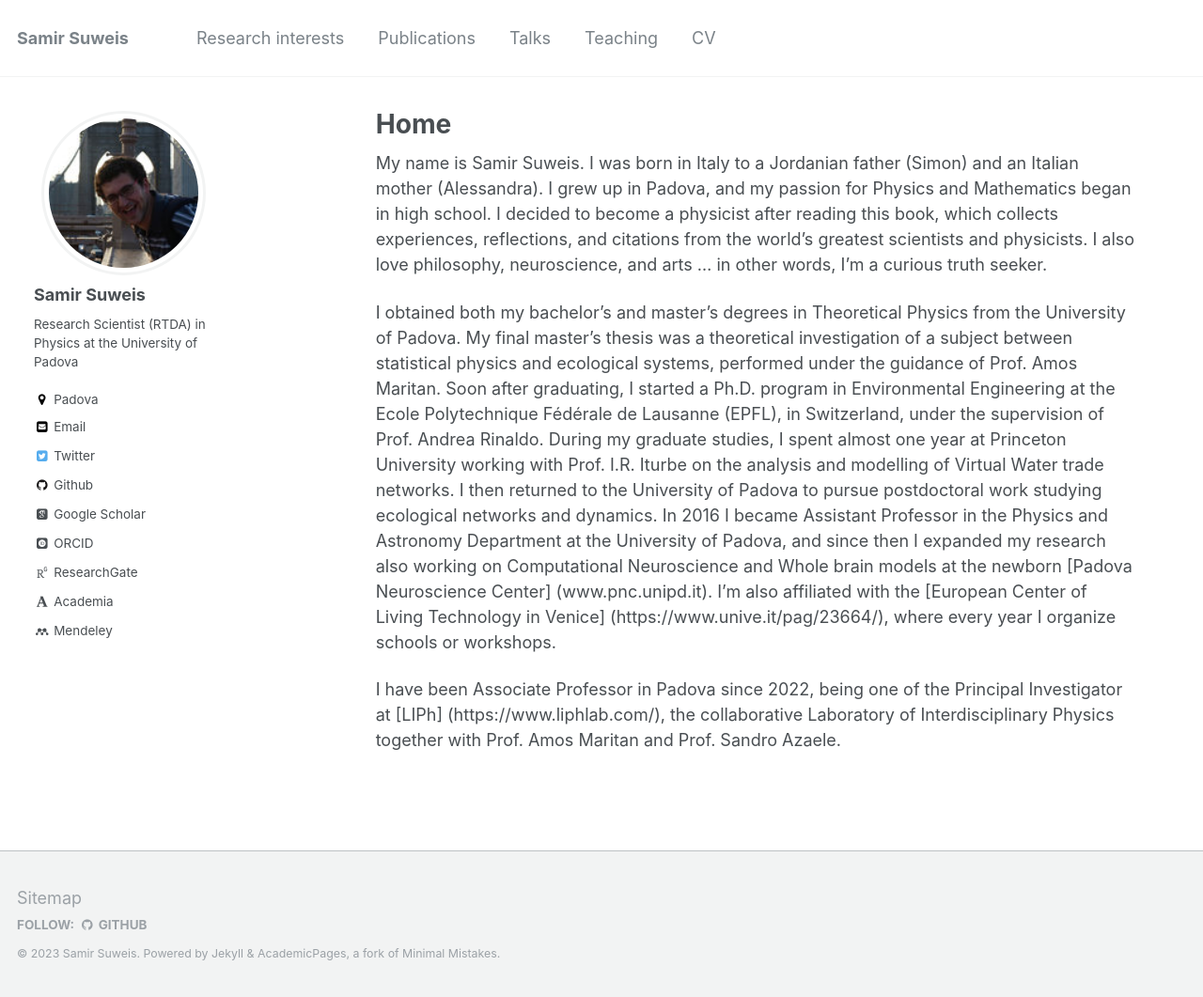
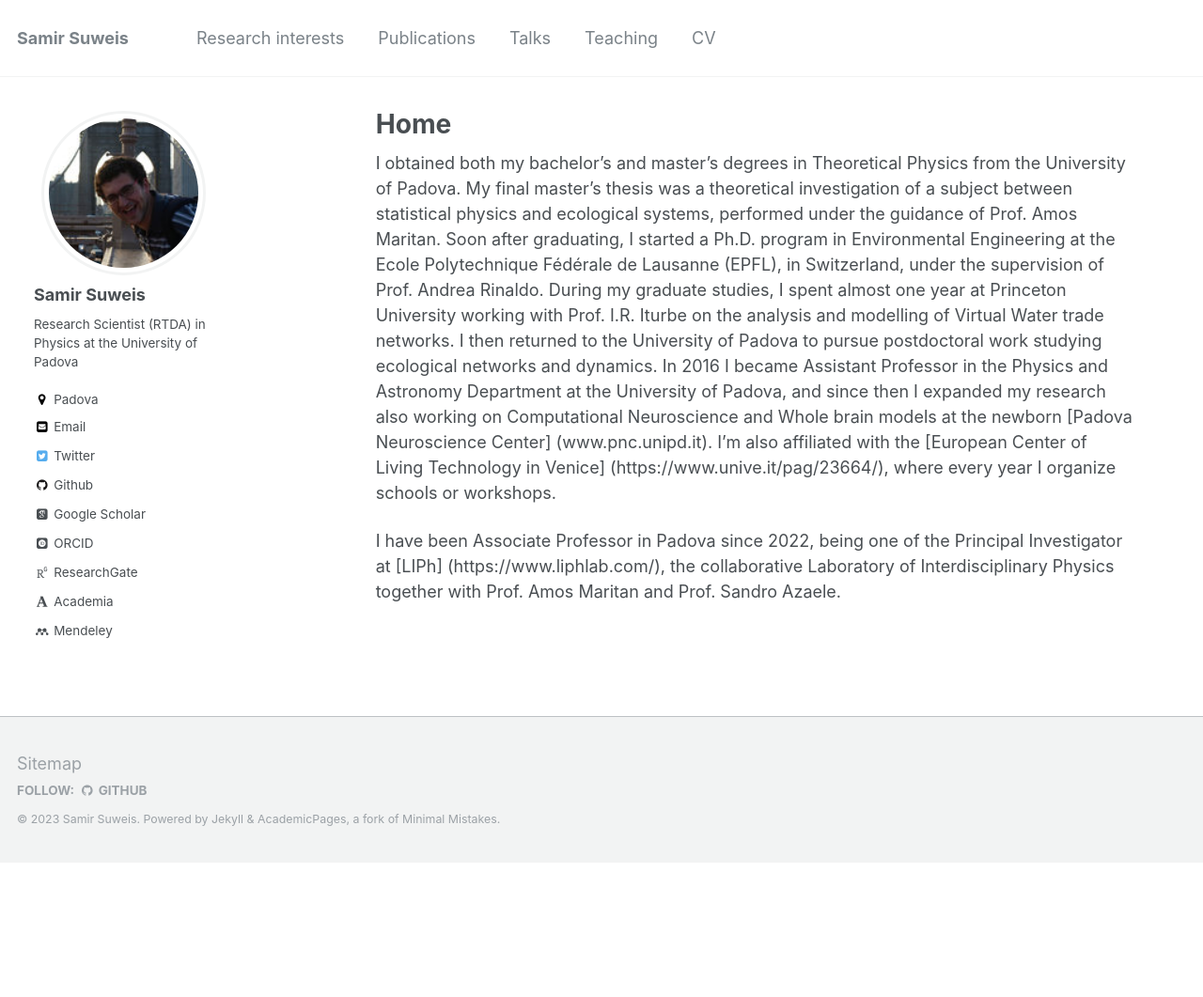
Before and after one commit to suweis/suweis.github.io, a Jekyll site: the page built from _pages/about.md, in a window 1280 px wide and 1061 px high. Shown: the whole window at 94% size. Built offline with Jekyll 4.4.1, drawn with Linux system fonts in a browser that asks for light colours; nearby versions of some CDN libraries; some web fonts are replaced.

Commit message:
Update about.md

```diff
--- a/_pages/about.md
+++ b/_pages/about.md
@@ -9,8 +9,6 @@ redirect_from:
 ---
 
 
-My name is Samir Suweis. I was born in Italy to a Jordanian father (Simon) and an Italian mother (Alessandra). I grew up in Padova, and my passion for Physics and Mathematics began in high school. I decided to become a physicist after reading this book, which collects experiences, reflections, and citations from the world's greatest scientists and physicists. I also love philosophy, neuroscience, and arts … in other words, I’m a curious truth seeker.
-
 I obtained both my bachelor’s and master’s degrees in Theoretical Physics from the University of Padova. My final master’s thesis was a theoretical investigation of a subject between statistical physics and ecological systems, performed under the guidance of Prof. Amos Maritan. Soon after graduating, I started a Ph.D. program in Environmental Engineering at the Ecole Polytechnique Fédérale de Lausanne (EPFL), in Switzerland, under the supervision of Prof. Andrea Rinaldo. During my graduate studies, I spent almost one year at Princeton University working with Prof. I.R. Iturbe on the analysis and modelling of Virtual Water trade networks. I then returned to the University of Padova to pursue postdoctoral work studying ecological networks and dynamics. In 2016 I became Assistant Professor in the Physics and Astronomy Department at the University of Padova, and since then I expanded my research also working on Computational Neuroscience and Whole brain models at the newborn [Padova Neuroscience Center] (www.pnc.unipd.it). I’m also affiliated with the [European Center of Living Technology in Venice] (https://www.unive.it/pag/23664/), where every year I organize schools or workshops.
 
 I have been Associate Professor in Padova since 2022, being one of the Principal Investigator at [LIPh] (https://www.liphlab.com/), the collaborative Laboratory of Interdisciplinary Physics together with Prof. Amos Maritan and Prof. Sandro Azaele.
```
